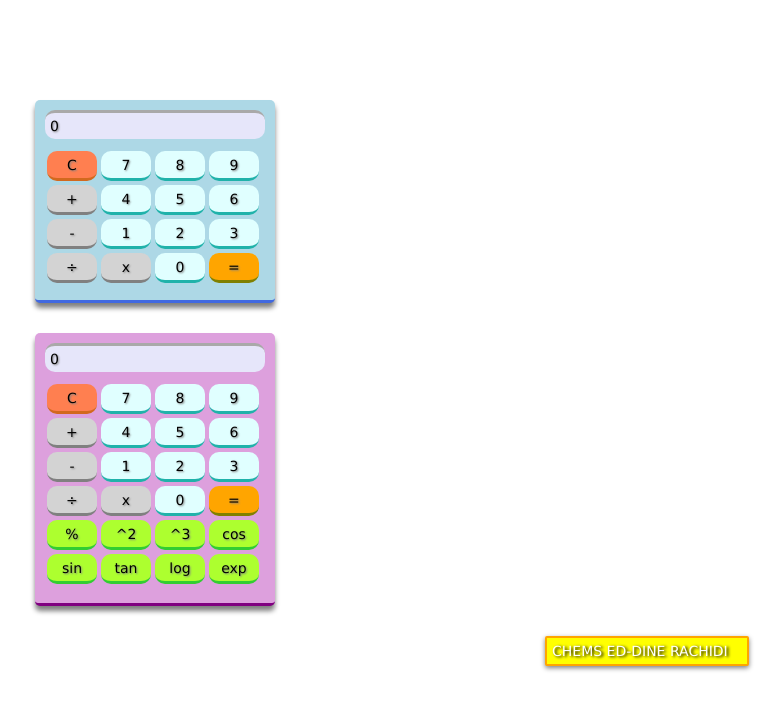
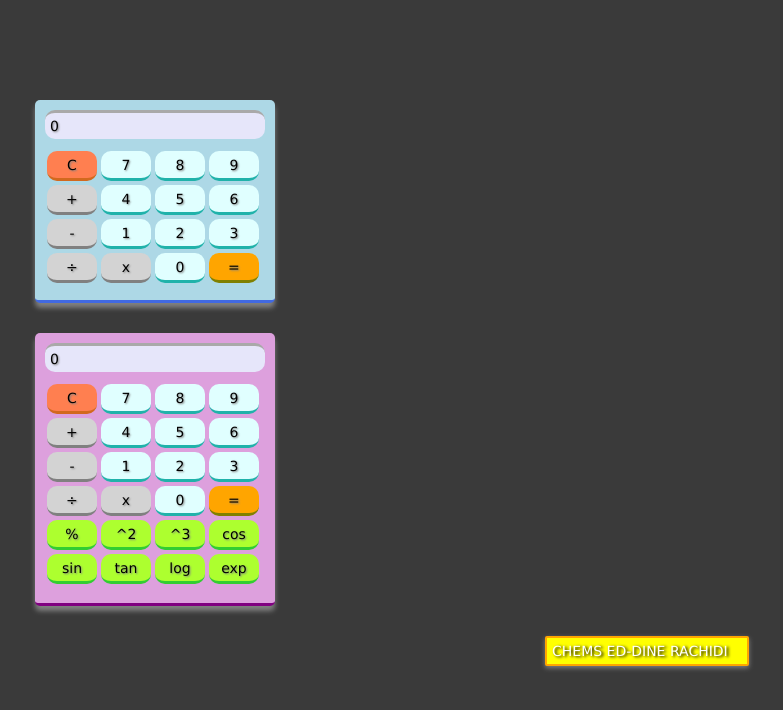
Before and after one commit to starshums/htmlcss-jscalculator, a plain HTML site: page index.html in a window 1280 px wide. Shown: the whole page, without its empty margins (493-1276 px from the left). Drawn offline with Linux system fonts and the light colour scheme.

Commit message:
Changed main file to index.html

```diff
--- a/calcmix.html
+++ b/index.html
@@ -8,6 +8,10 @@
 			{
 				font-size: 14px;
 				font-family: verdana, sans-serif;
+			}
+
+			body {
+				background-color: #3a3a3a;
 			}
 
 			.all_wrap
```
